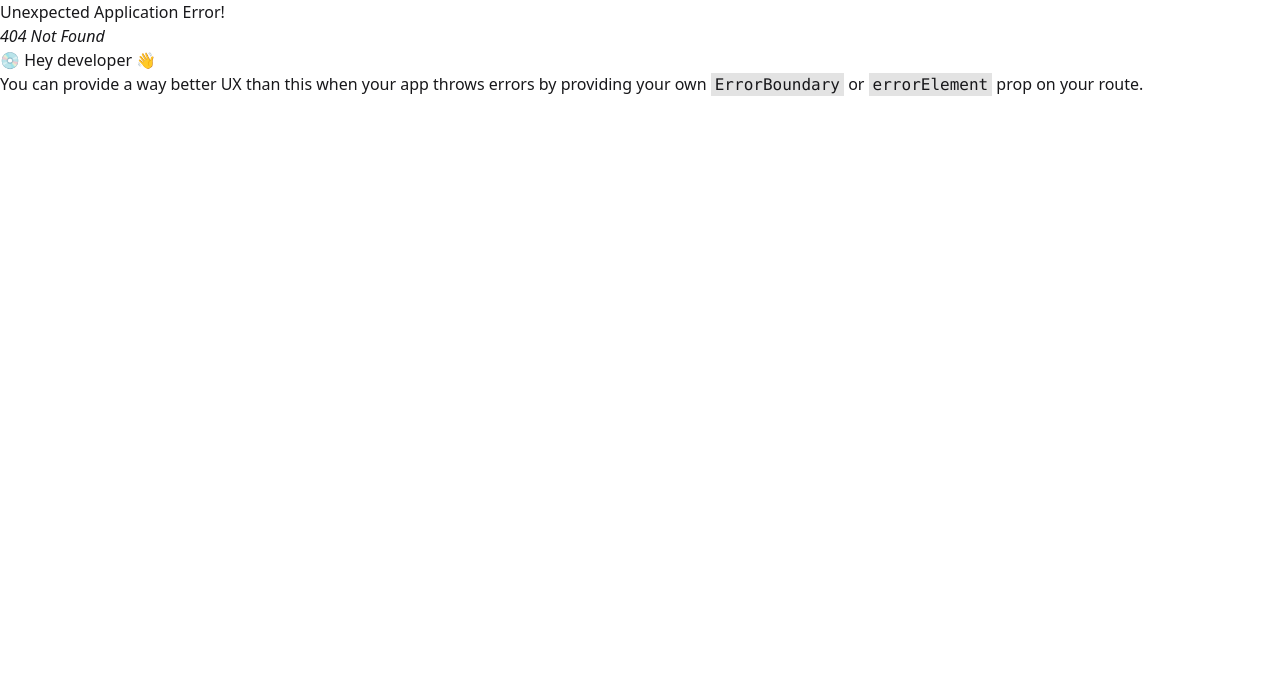
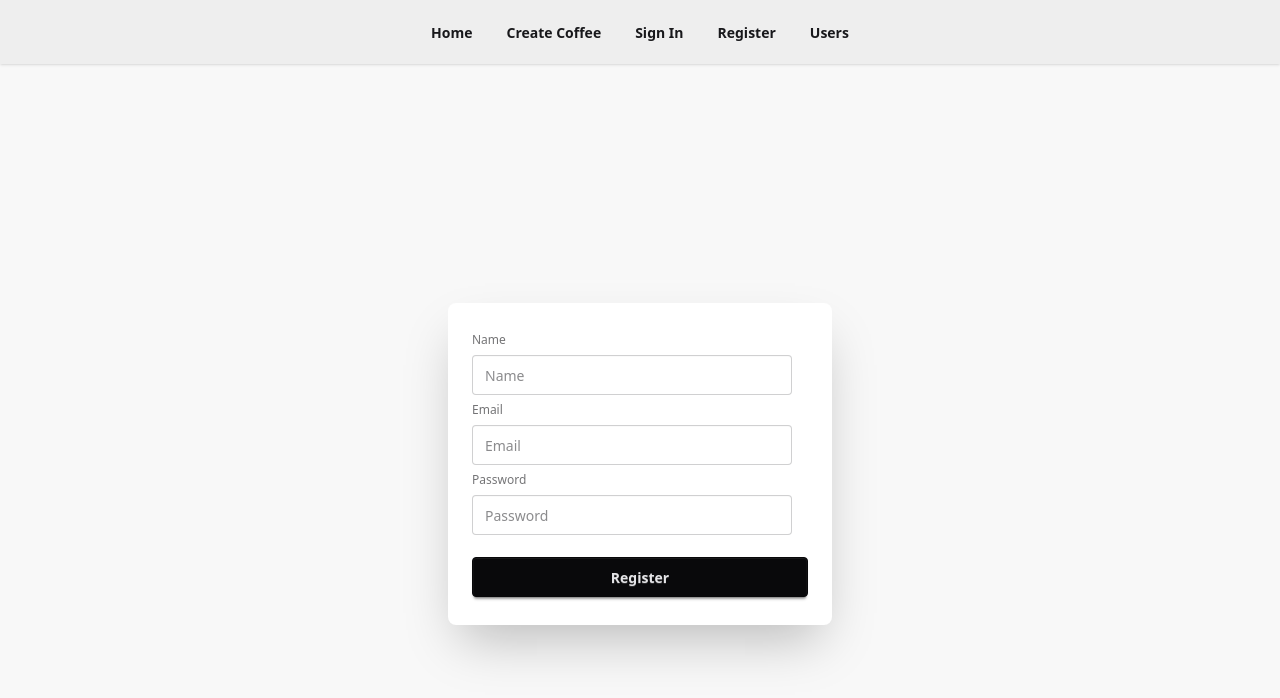
Before and after one commit to Taanveer22/coffee-store-frontend, a React (Vite) app: page /register in a window 1280 px wide. Before the commit this address had no page. Shown: the top 698 px of the page. Built offline with nearby package versions, Linux system fonts and the light colour scheme.

Commit message:
alhamdulliah basic authcontextprovider setup done with register user firebase function

```diff
--- /dev/null
+++ b/src/components/Register.jsx
@@ -0,0 +1,48 @@
+const Register = () => {
+
+  const handleRegisterForm = (e) => {
+    e.preventDefault();
+  };
+
+  return (
+    <div>
+      <div className="hero bg-base-200 min-h-screen">
+        <form
+          onSubmit={handleRegisterForm}
+          className="card bg-base-100 w-full max-w-sm shrink-0 shadow-2xl"
+        >
+          <div className="card-body">
+            <fieldset className="fieldset">
+              <label className="label">Name</label>
+              <input
+                name="name"
+                type="text"
+                className="input"
+                placeholder="Name"
+              />
+
+              <label className="label">Email</label>
+              <input
+                name="email"
+                type="email"
+                className="input"
+                placeholder="Email"
+              />
+              <label className="label">Password</label>
+              <input
+                name="password"
+                type="password"
+                className="input"
+                placeholder="Password"
+              />
+
+              <button className="btn btn-neutral mt-4">Register</button>
+            </fieldset>
+          </div>
+        </form>
+      </div>
+    </div>
+  );
+};
+
+export default Register;
--- /dev/null
+++ b/src/providers/AuthContextProvider.jsx
@@ -0,0 +1,84 @@
+// ===============================
+// STEP 1A: Import necessary functions from Firebase Authentication
+// STEP 1B: Import React features
+// STEP 1C: Import Firebase auth configuration
+// ===============================
+// STEP 2: Create a Context (Global Storage)
+// This will allow all components to access auth data
+// ===============================
+// STEP 3: Create AuthProvider Component
+// This component will wrap the whole app
+// ===============================
+// STEP 4A: Create State for User
+// STEP 4B: Create State for Loading
+// ===============================
+// STEP 5: Firebase Auth Function Setup(register, login, logout, updateUser)
+// ===============================
+// STEP 6: Track Authentication State
+// This runs automatically when component loads
+// 6A. Listen for user login/logout changes(Capture the unsubscribe function returned inside useEffect hook)
+// 6B. Update user state
+// 6C. Stop loading after checking
+// 6D. Cleanup function (Prevent memory leaks when component unmounts)
+// ===============================
+// STEP 7: Create Object to Pass in Context
+// ===============================
+//  STEP 8: Wrap c with AuthContext Provider
+// ===============================
+// STEP 9: Export Context & Provider
+// ===============================
+
+// step 1
+import auth from "../firebase/firebase.init";
+import {
+  createUserWithEmailAndPassword,
+  onAuthStateChanged,
+} from "firebase/auth";
+import { createContext, useEffect, useState } from "react";
+
+// step 2
+const AuthContext = createContext(null);
+
+// step 3
+const AuthContextProvider = ({ children }) => {
+  // step 4
+  const [user, setUser] = useState(null);
+  const [loading, setLoading] = useState(true);
+
+  // step 5
+  const registerUser = (email, password) => {
+    setLoading(false);
+    return createUserWithEmailAndPassword(auth, email, password);
+  };
+
+  // step 6
+  useEffect(() => {
+    // 6a
+    const unsubscribe = onAuthStateChanged(auth, (currentUser) => {
+      // 6b
+      setUser(currentUser);
+      // 6c
+      setLoading(false);
+    });
+    // 6d
+    return () => {
+      unsubscribe();
+    };
+  }, []);
+
+  // step 7
+  const authData = {
+    user,
+    loading,
+    registerUser,
+  };
+
+  // step 8
+  return (
+    <AuthContext.Provider value={authData}>{children}</AuthContext.Provider>
+  );
+};
+
+// step 9
+export default AuthContextProvider;
+export { AuthContext };
--- a/src/routes/PublicRoutes.jsx
+++ b/src/routes/PublicRoutes.jsx
@@ -3,6 +3,7 @@ import RootLayout from "../layouts/RootLayout";
 import Home from "../components/Home";
 import CreateCoffee from "../components/CreateCoffee";
 import UpdateCoffee from "../components/UpdateCoffee";
+import Register from "../components/Register";
 
 const PublicRoutes = createBrowserRouter([
   {
@@ -24,6 +25,10 @@ const PublicRoutes = createBrowserRouter([
         loader: ({ params }) =>
           fetch(`http://localhost:5000/readCoffees/${params.id}`),
       },
+      {
+        path: "/register",
+        element: <Register></Register>,
+      },
     ],
   },
 ]);
```
